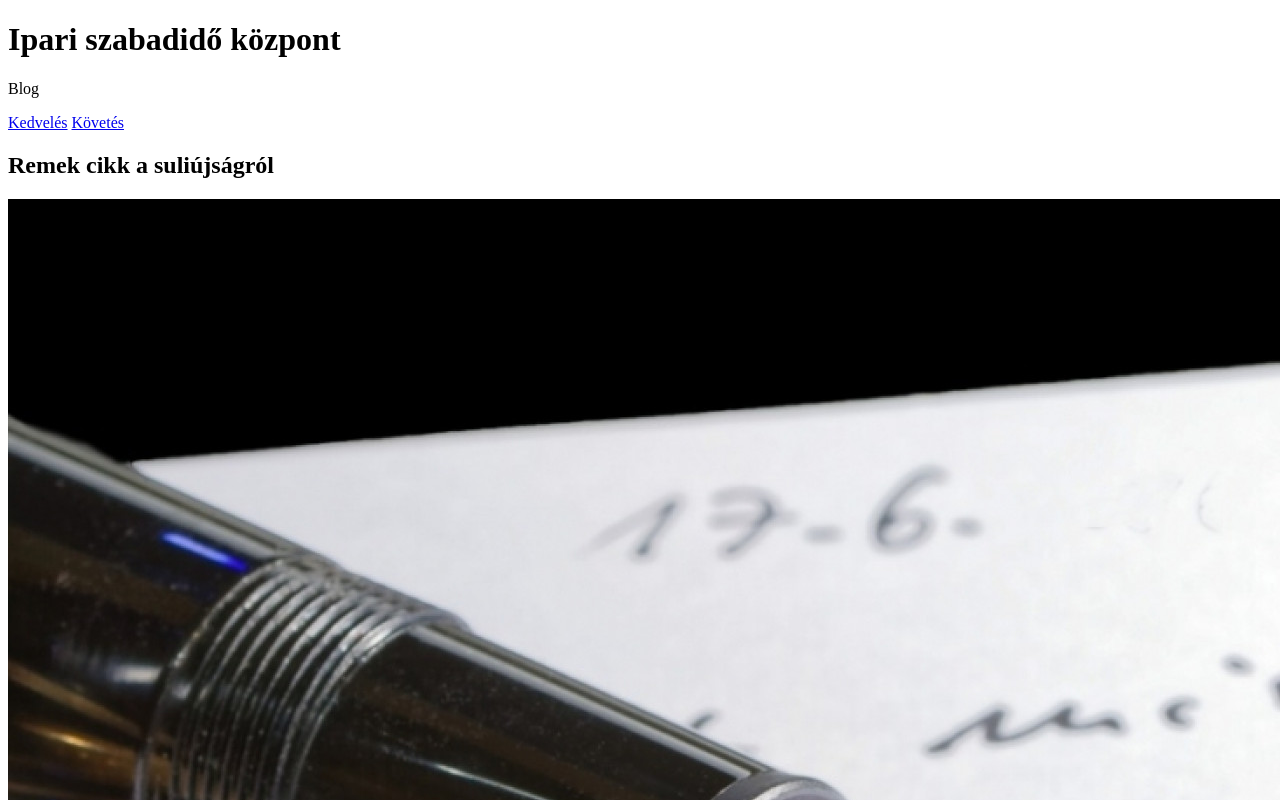
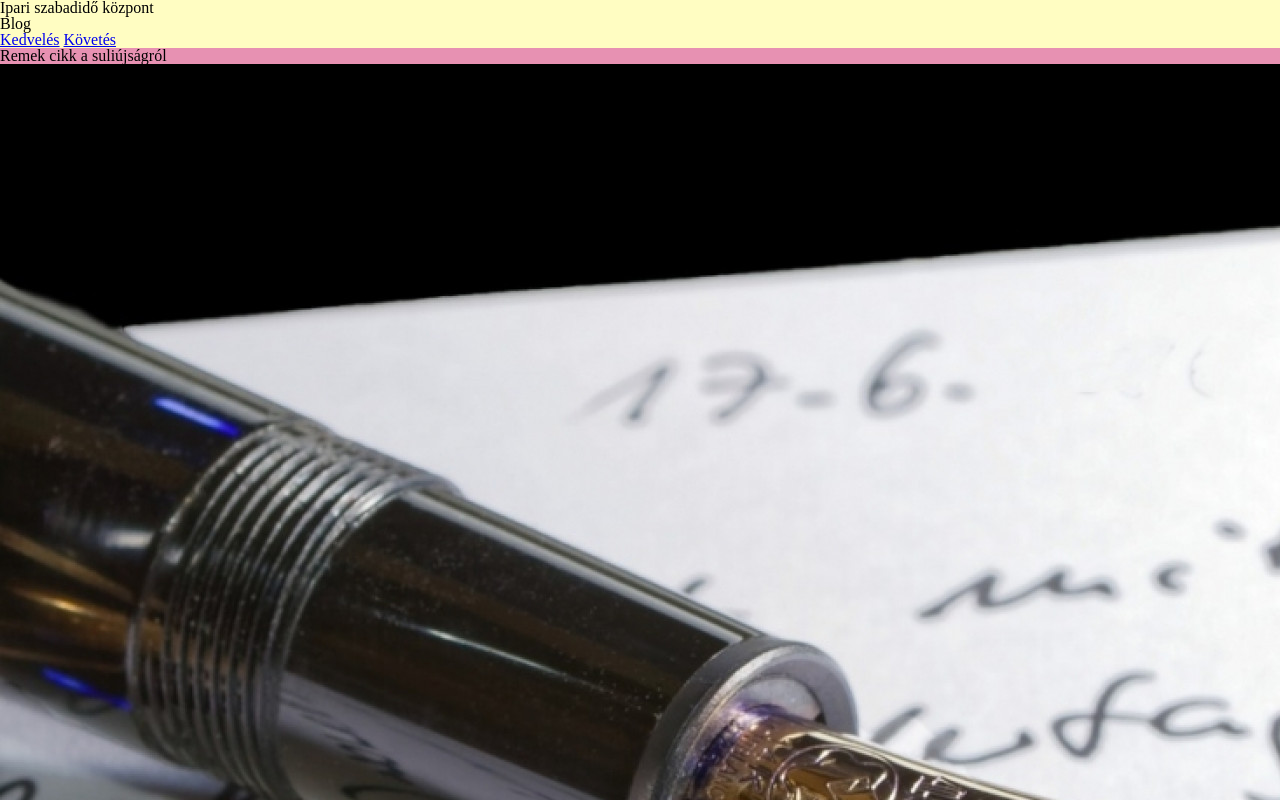
Before and after one commit to Arminusz/ISZK, a plain HTML site: page index.html in a window 1280 px wide. Shown: the top 800 px of the page. Drawn offline with Linux system fonts and the light colour scheme.

Commit message:
add base file structure

```diff
--- /dev/null
+++ b/blog.css
@@ -0,0 +1,58 @@
+/* http://meyerweb.com/eric/tools/css/reset/
+   v2.0 | 20110126
+   License: none (public domain)
+*/
+
+html, body, div, span, applet, object, iframe,
+h1, h2, h3, h4, h5, h6, p, blockquote, pre,
+a, abbr, acronym, address, big, cite, code,
+del, dfn, em, img, ins, kbd, q, s, samp,
+small, strike, strong, sub, sup, tt, var,
+b, u, i, center,
+dl, dt, dd, ol, ul, li,
+fieldset, form, label, legend,
+table, caption, tbody, tfoot, thead, tr, th, td,
+article, aside, canvas, details, embed,
+figure, figcaption, footer, header, hgroup,
+menu, nav, output, ruby, section, summary,
+time, mark, audio, video {
+	margin: 0;
+	padding: 0;
+	border: 0;
+	font-size: 100%;
+	font: inherit;
+	vertical-align: baseline;
+}
+/* HTML5 display-role reset for older browsers */
+article, aside, details, figcaption, figure,
+footer, header, hgroup, menu, nav, section {
+	display: block;
+}
+body {
+	line-height: 1;
+}
+ol, ul {
+	list-style: none;
+}
+blockquote, q {
+	quotes: none;
+}
+blockquote:before, blockquote:after,
+q:before, q:after {
+	content: '';
+	content: none;
+}
+table {
+	border-collapse: collapse;
+	border-spacing: 0;
+}
+.header{
+    background-color: rgba(255,248,53,.3);
+
+}
+.main{
+    background-color: rgba(140,96,255,.3);
+}
+.post{
+    background-color: rgba(255,0,0,.3);
+}
--- a/index.html
+++ b/index.html
@@ -4,29 +4,29 @@
     <meta charset="UTF-8">
     <meta name="viewport" content="width=device-width, initial-scale=1.0">
     <title>Document</title>
-    <link rel="stylesheet" href="projekt.css">
+    <link rel="stylesheet" href="blog.css">
 </head>
 <body>
-    <header>
+    <header class="header">
 <h1>Ipari szabadidő központ</h1>
 <p>Blog</p>
 <a href="#">Kedvelés</a>
 <a href="#">Követés</a>
     </header>
-    <main>
-<article>
+    <main class="main">
+<article class="post">
     <h2>Remek cikk a suliújságról</h2>
     <img src="híd.jpg" alt="híd">
     <p>A mi újságunkat a Mi diákjaink írják, a Mi diákkjaink szerkeztik, és a Mi diákjaink olvassák. Azért készítjük, hogy legyen egy olyan portál, amelyet úgy alakítunk, Mi diákok, ahogy szeretnénk, és szabadon, foglalkozhassunk a minket érdelkő, és érintő témákkal.</p>
     <a href="#">Olvass tovább</a>
 </article>
-<article>
+<article class="post">
     <h2>Vers- és novellaíró pályázat</h2>
     <img src="ir.jpg" alt="ír">
     <p>A magyar munkaküzüsség 2020/2021. tanévben is meghirdeti vers- és novellaíró pályázatát az iskola tanulói számára.</p>
     <a href="#">Olvass tovább</a>
 </article>
-<article>
+<article class="post">
     <h2>Neked ajánljuk</h2>
     <img src="lepcso.jpg" alt="lépcső">
     <p>Lorem ipsum dolor sit amet, consectetur adipiscing elit, sed do eiusmod tempor incididunt ut labore et dolore magna aliqua. Ut enim ad minim veniam, quis nostrud exercitation ullamco laboris nisi ut aliquip ex ea commodo consequat. Duis aute irure dolor in reprehenderit in voluptate velit esse cillum dolore eu fugiat nulla pariatur. Excepteur sint occaecat cupidatat non proident, sunt in culpa qui officia deserunt mollit anim id est laborum.</p>
```
